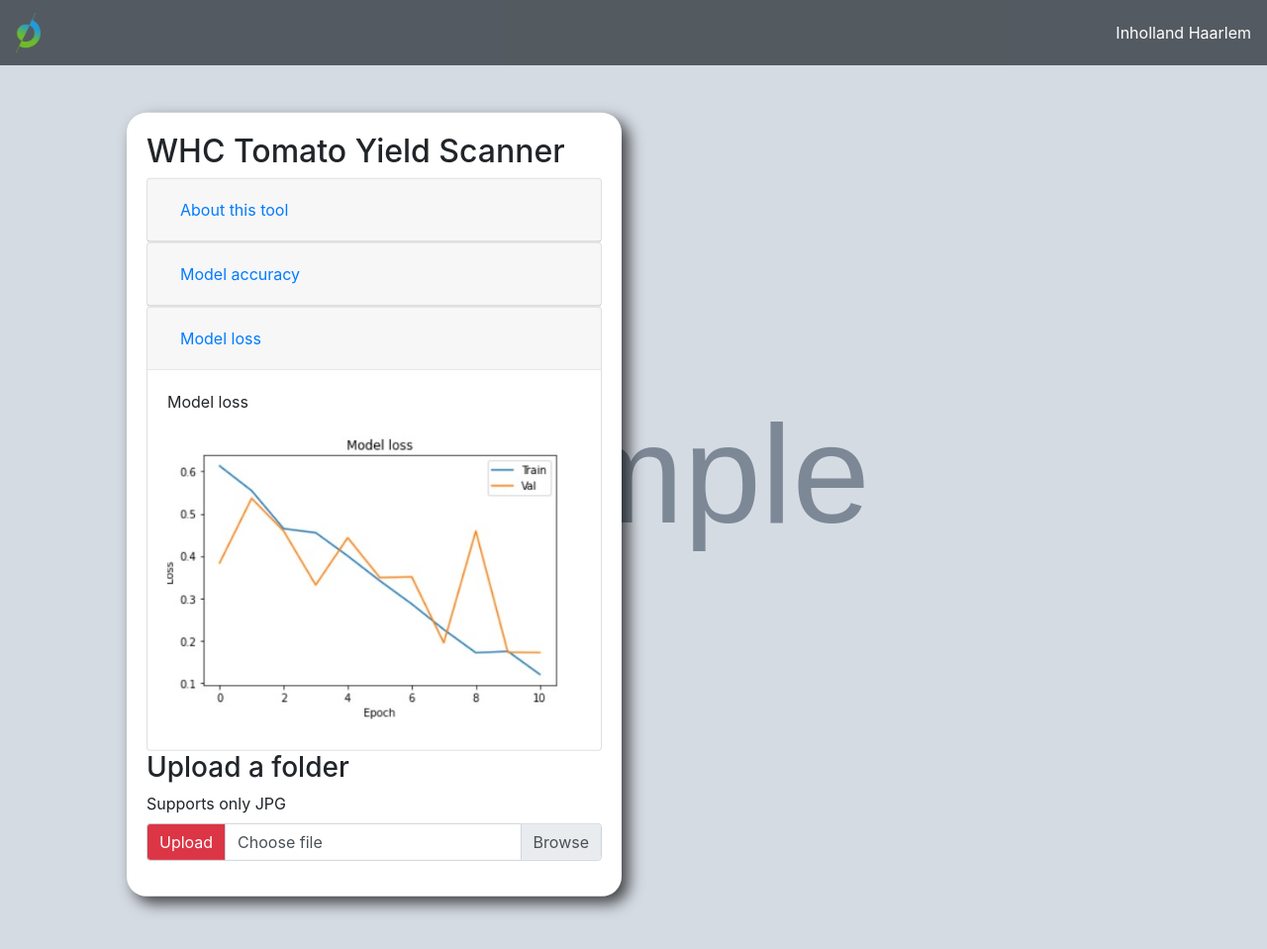
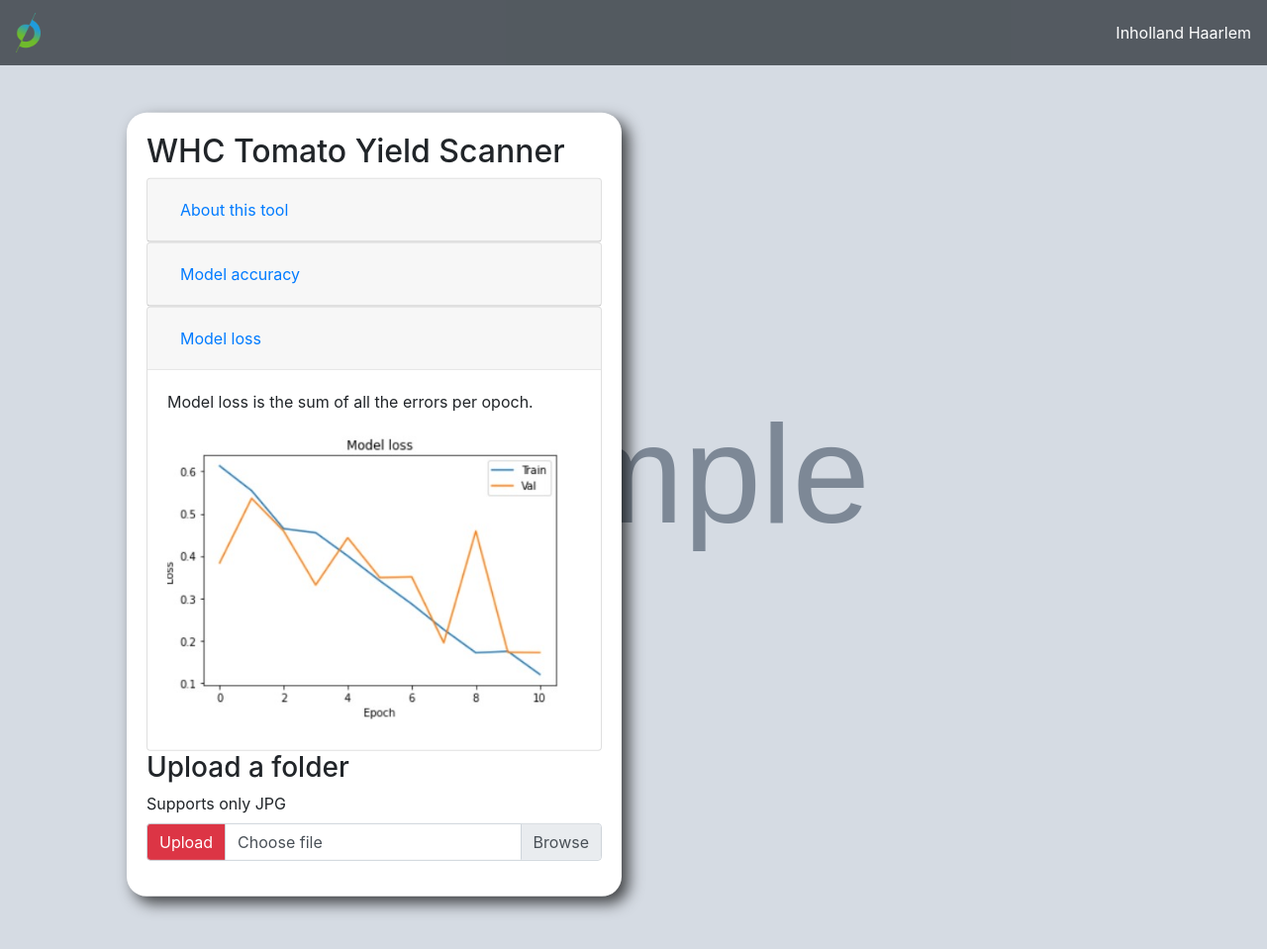
Before and after one commit to Jessevanduijne/4.2_WHC_Tomato_Yield_Scan, a Flask app: template App/WHC_Tomato_Yield_Scanner/templates/predict/predict.html in a window 1280 px wide, after a click on "Model loss". Shown: the top 959 px of the page at 99% size. Run offline with Flask 2, Linux system fonts and the light colour scheme; the template is opened without the code that fills it: most values are stand-ins (such as "Sample title", 1, 10 or a date in 2020); grey boxes marked "Sample" are stand-in pictures; some libraries are stand-ins or nearby versions.

Commit message:
updated content

```diff
--- a/App/WHC_Tomato_Yield_Scanner/templates/predict/predict.html
+++ b/App/WHC_Tomato_Yield_Scanner/templates/predict/predict.html
@@ -51,7 +51,7 @@
             </div>
             <div class="collapse" aria-labelledby="headingThree" data-parent="#accordion" id="collapseThree">
                 <div class="card-body">
-                    <p>Model loss</p>
+                    <p>Model loss is the sum of all the errors per opoch.</p>
                     <img src="{{ url_for('static', filename='img/model-loss.jpeg') }}" class="img img-fluid" alt="Model loss graph">
                 </div>
             </div>
--- a/App/WHC_Tomato_Yield_Scanner/templates/predict/result.html
+++ b/App/WHC_Tomato_Yield_Scanner/templates/predict/result.html
@@ -25,7 +25,7 @@
 
 <h3><a data-toggle="collapse" href="#collapseExample" role="button" aria-expanded="false" aria-controls="collapseExample" class="badge badge-pill badge-success">Toggle all predicted images</a></h3>
 <div class="text-right">
-    <a href="mailto:adress@mail.com?subject=WHC%20prediction%20result&body=To%20view%20the%20prediction,%20please%20paste%20the%20following%20URL%20in%20your%20prefered%20webbrowser%3A%0D%0A%0Dlocalhost%3A5000%2Fresults%2F{{ result['unique_id'] }}"
+    <a href="mailto:adress@mail.com?subject=WHC%20prediction%20result&body=To%20view%20the%20prediction,%20please%20paste%20the%20following%20URL%20in%20your%20preferred%20web%20browser%3A%0D%0A%0Dhttp%3A%eF%2Flocalhost%3A5000%2Fresults%2F{{ result['unique_id'] }}"
     class="badge badge-primary">Share this prediction</a>
     <a href="{{ url_for('predict.index') }}" class="badge badge-pill badge-dark">Predict another set</a>
 </div>
```
